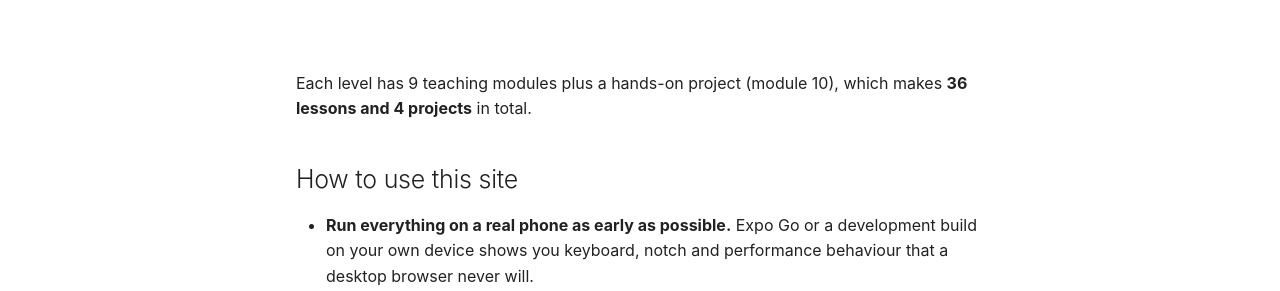
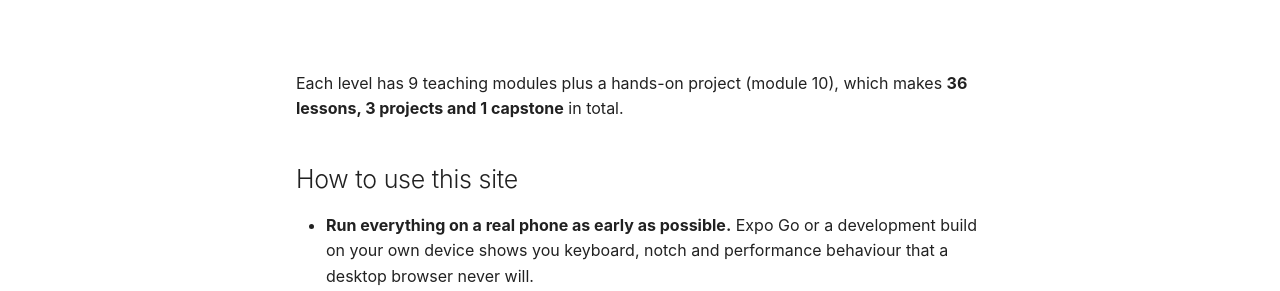
Before and after one commit to SIGILIPELLI/react-native-mastery-path, an MkDocs documentation site: the page built from docs/index.md, in a window 1280 px wide and 900 px high, scrolled down 1382 px. Shown: the part 187-478 px from the top of the window. Built offline with MkDocs 1.6.1 and Material for MkDocs 9.7.7, drawn with Linux system fonts in a browser that asks for light colours; comment, search, counter and statistics services are not loaded.

Commit message:
Course description and counts state lessons, projects and capstone from the registry
Co-Authored-By: Claude Sonnet 5.5 <noreply@anthropic.com>

```diff
--- a/docs/index.md
+++ b/docs/index.md
@@ -1,6 +1,6 @@
 ---
 title: "Free React Native Course: Expo, TypeScript, Navigation, Native APIs, Performance, Testing and Shipping to the App Stores"
-description: "Free React Native course: 36 lessons and 4 projects with Expo and TypeScript — layout, Expo Router, state, data, native modules, animation, testing and store release."
+description: "Free React Native course: 36 lessons, 3 projects and 1 capstone with Expo and TypeScript — layout, Expo Router, state, data, native modules, animation, testing and store release."
 ---
 
 # React Native Mastery Path
@@ -65,7 +65,7 @@ your native code.
 | **3 · Native Capabilities & Polish** | Architecture, device APIs, animation, gestures, a11y, native modules | 10 | Use the hardware, animate at 60 fps and extend the platform |
 | **4 · Production & Shipping** | Performance, testing, security, EAS, stores, OTA, monitoring | 10 | Ship, update and support an app in both stores |
 
-Each level has 9 teaching modules plus a hands-on project (module 10), which makes **36 lessons and 4 projects** in total.
+Each level has 9 teaching modules plus a hands-on project (module 10), which makes **36 lessons, 3 projects and 1 capstone** in total.
 
 ## How to use this site
 
```
